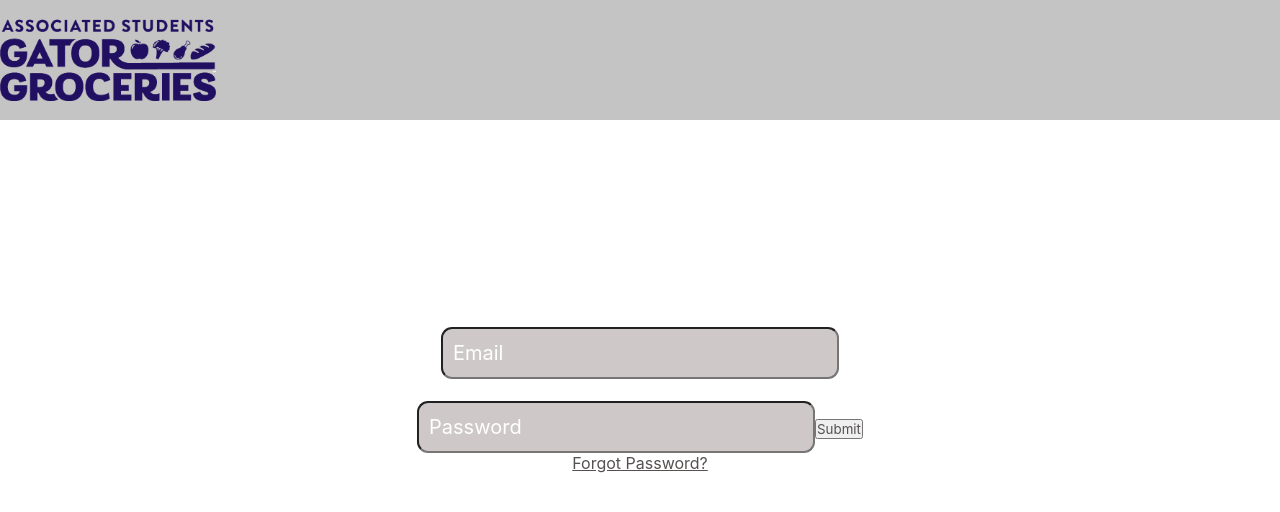
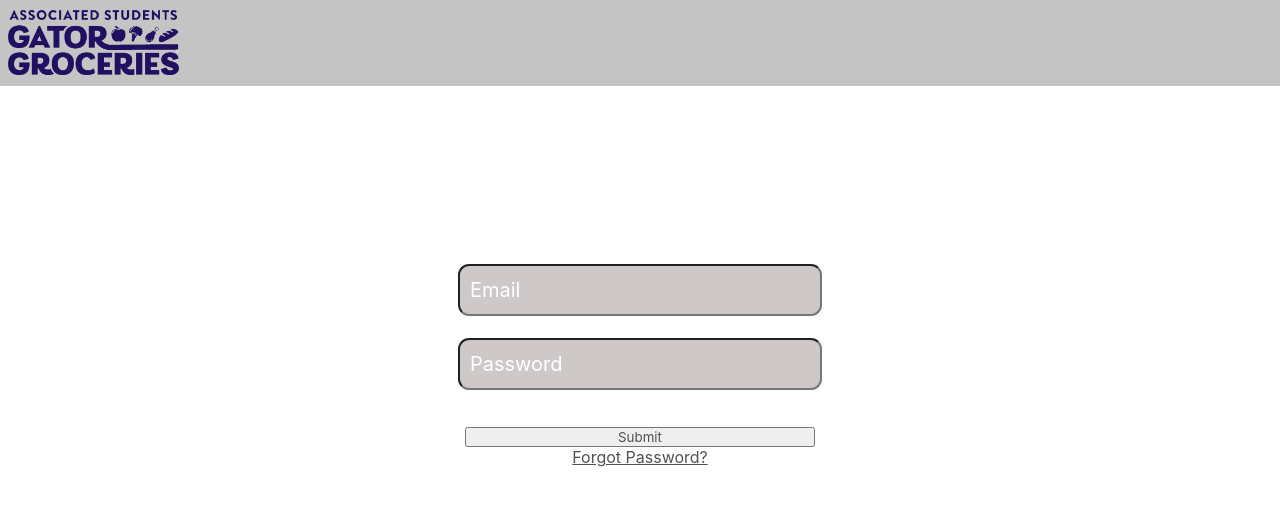
Before and after one commit to shane-au-wade/sfsu-gatorgroceries, a React (Create React App) app in the folder frontend/: page /admin/login in a window 1280 px wide. Shown: the top 512 px of the page. Built offline with nearby package versions, Linux system fonts and the light colour scheme.

Commit message:
updating admin pages

```diff
--- a/frontend/src/admin/components/events/adminEvents.scss
+++ b/frontend/src/admin/components/events/adminEvents.scss
@@ -1,7 +1,10 @@
+
+$primary-color: #ffffff;
+
 .adminEvents {
 
     .date, p strong {
-        color: #ffffff;
+        color: $primary-color;
     }
 
     .date, p {
--- a/frontend/src/admin/components/login/adminLogin.css
+++ b/frontend/src/admin/components/login/adminLogin.css
@@ -41,13 +41,13 @@
   display: flex;
   width: 100vw;
   background-color: #C4C4C4;
-  height: 15vh;
+  height: 86px;
 }
 
 .adminLogin .image-size {
   /* border: 1px solid; */
-  width: 18%;
-  margin-top: 17px;
+  width: 171px;
+  padding: 8px;
   /* width: 25%;
     margin-left: -365px;
     margin-top: 32px; */
@@ -64,7 +64,7 @@
   border-radius: 11px;
   background-color: #CFC8C8;
   color: #FFFFFF;
-  width: 30vw;
+  width: 350px;
   height: 48px;
 }
 
@@ -89,6 +89,7 @@
 }
 
 .adminLogin .signin-form-2 input[type='submit'] {
+  width: 350px;
   margin-top: 37px;
 }
 /*# sourceMappingURL=adminLogin.css.map */
--- a/frontend/src/admin/components/login/adminLogin.scss
+++ b/frontend/src/admin/components/login/adminLogin.scss
@@ -30,13 +30,14 @@
     display: flex;
     width: 100vw;
     background-color: #C4C4C4 ;
-    height: 15vh;
+    height: 86px;
 }
 
 .image-size{
     /* border: 1px solid; */
-    width: 18%;
-    margin-top: 17px;
+    width: 171px;
+    // margin-top: 17px;
+    padding: 8px;
     /* width: 25%;
     margin-left: -365px;
     margin-top: 32px; */
@@ -54,7 +55,7 @@
     border-radius: 11px;
     background-color: #CFC8C8;
     color: #FFFFFF;
-    width: 30vw;
+    width: 350px;
     height: 48px;
   }
 
@@ -64,7 +65,8 @@
   }
 
   .signin-form-2 input[type='submit'] {
-    margin-top: 37px;
+      width:350px;
+        margin-top: 37px;
   }
 
 }
```
Also changed, not shown: 2 other files (tests, documents, lock files or other folders).
